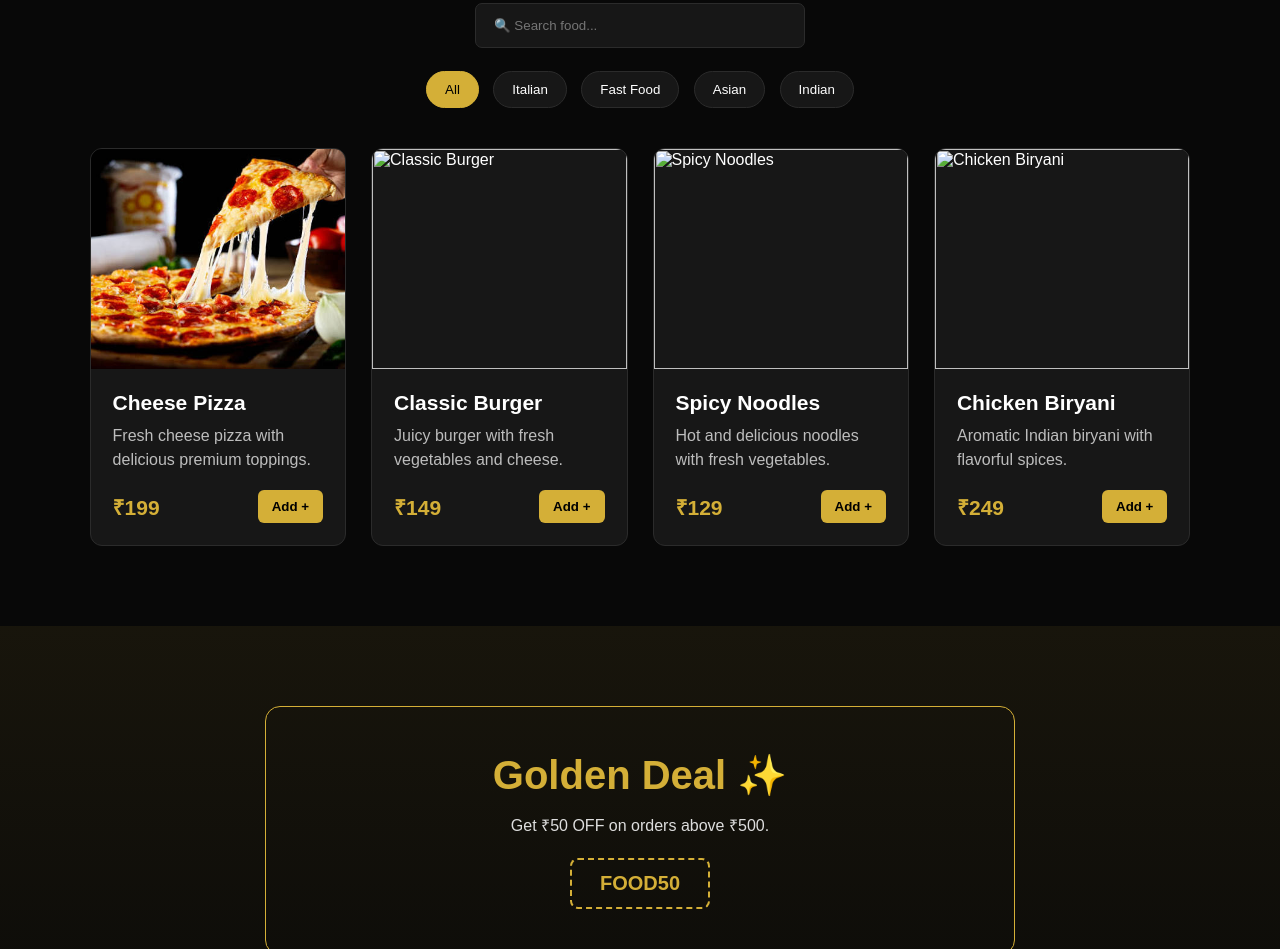
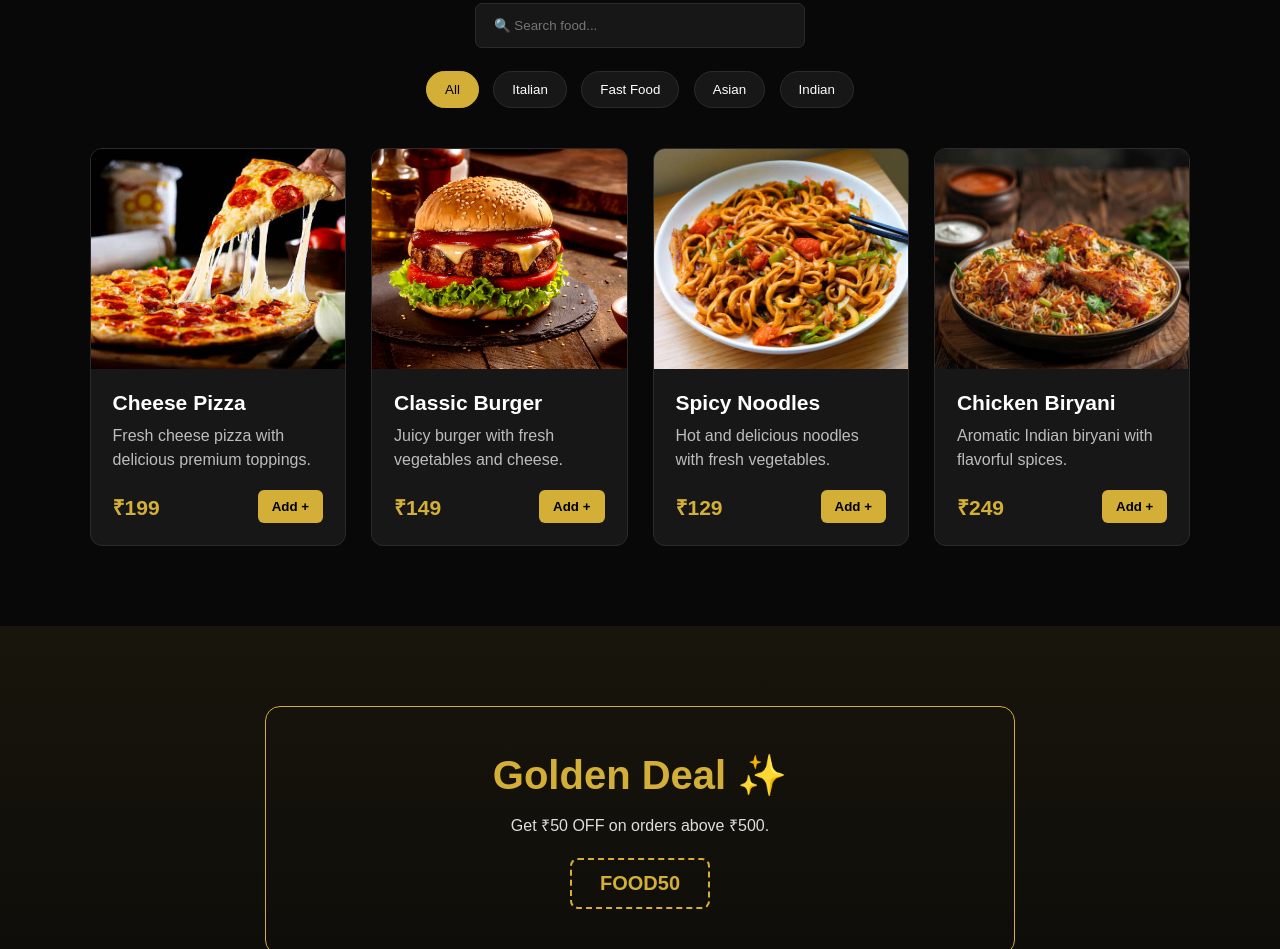
Before and after one commit to rishirdj007-pixel/Food-Paradise, a plain HTML site: page index.html in a window 1280 px wide. Shown: the part 1530-2479 px from the top of the page. Drawn offline with Linux system fonts and the light colour scheme; files whose address does not match are found by name.

Commit message:
Update index.html

```diff
--- a/index.html
+++ b/index.html
@@ -1300,7 +1300,7 @@
         >
 
             <img
-                src="images/burger.jpg"
+                src="burger.jpg"
                 alt="Classic Burger"
             >
 
@@ -1342,7 +1342,7 @@
         >
 
             <img
-                src="images/noodles.jpg"
+                src="noodles.jpg"
                 alt="Spicy Noodles"
             >
 
@@ -1384,7 +1384,7 @@
         >
 
             <img
-                src="images/biryani.jpg"
+                src="biryani.jpg"
                 alt="Chicken Biryani"
             >
 
```
